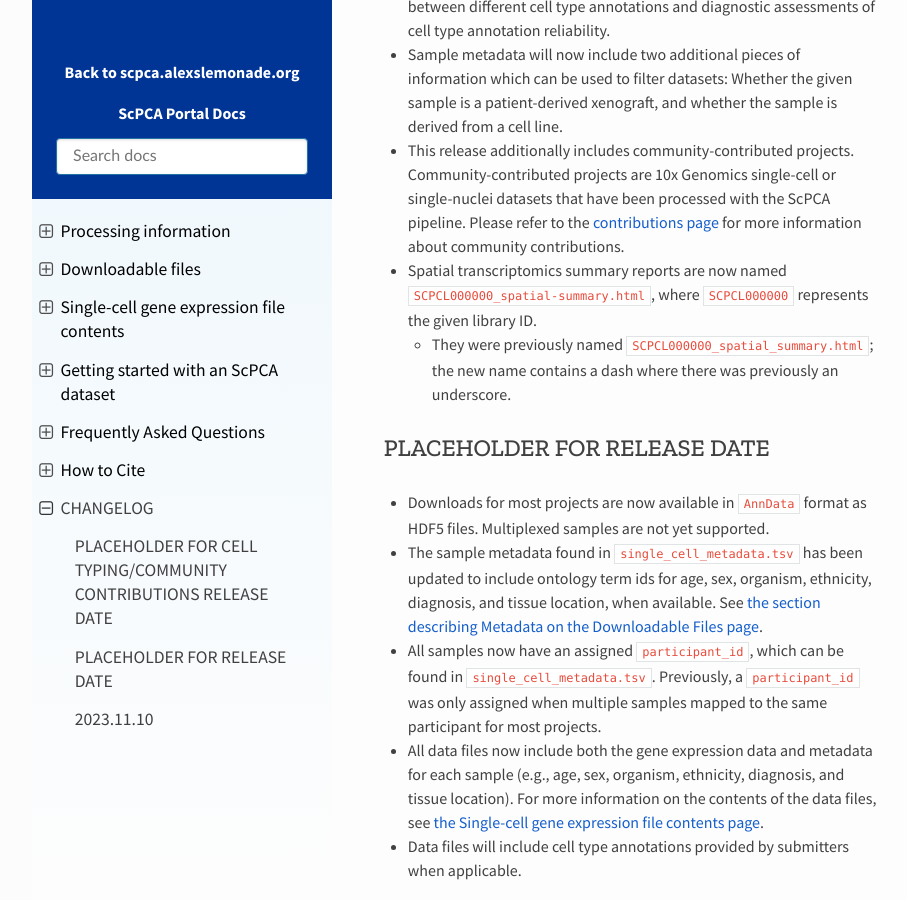
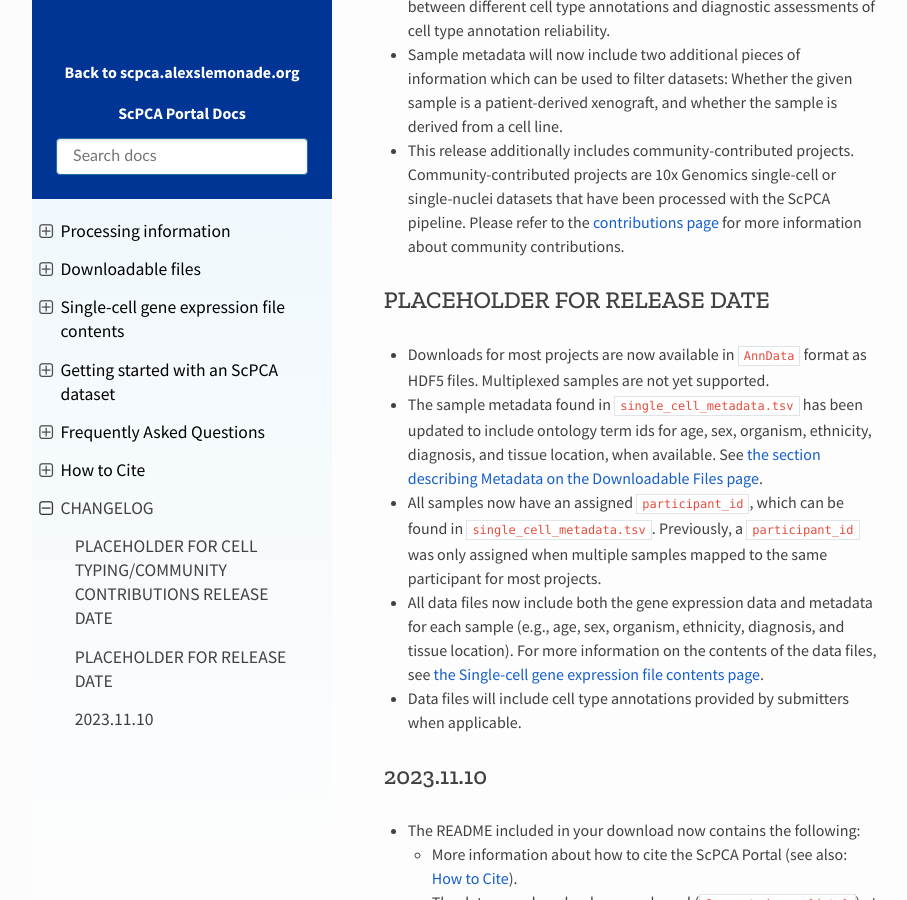
Before and after one commit to DongzeHE/scpca-docs, a Sphinx documentation site: the page built from docs/CHANGELOG.md, in a window 1280 px wide and 900 px high, scrolled down 938 px. Shown: the whole window, without its empty margins (158-1065 px from the left). Built offline with Sphinx 7.4.7 and the Read the Docs theme 2.0.0, drawn with Linux system fonts in a browser that asks for light colours.

Commit message:
Revert "indicate spaceranger report name change in CHANGELOG"
This reverts commit 4aaec072cc3b2b99e8af2627046f8089cfbae473.

```diff
--- a/docs/CHANGELOG.md
+++ b/docs/CHANGELOG.md
@@ -24,9 +24,6 @@ Cells were annotated using both [`SingleR`](https://bioconductor.org/packages/re
 * This release additionally includes community-contributed projects.
 Community-contributed projects are 10x Genomics single-cell or single-nuclei datasets that have been processed with the ScPCA pipeline.
 Please refer to the [contributions page](https://scpca.alexslemonade.org/contribute) for more information about community contributions.
-* Spatial transcriptomics summary reports are now named `SCPCL000000_spatial-summary.html`, where `SCPCL000000` represents the given library ID.
-  * They were previously named `SCPCL000000_spatial_summary.html`; the new name contains a dash where there was previously an underscore.
-
 
 
 ## PLACEHOLDER FOR RELEASE DATE
```
